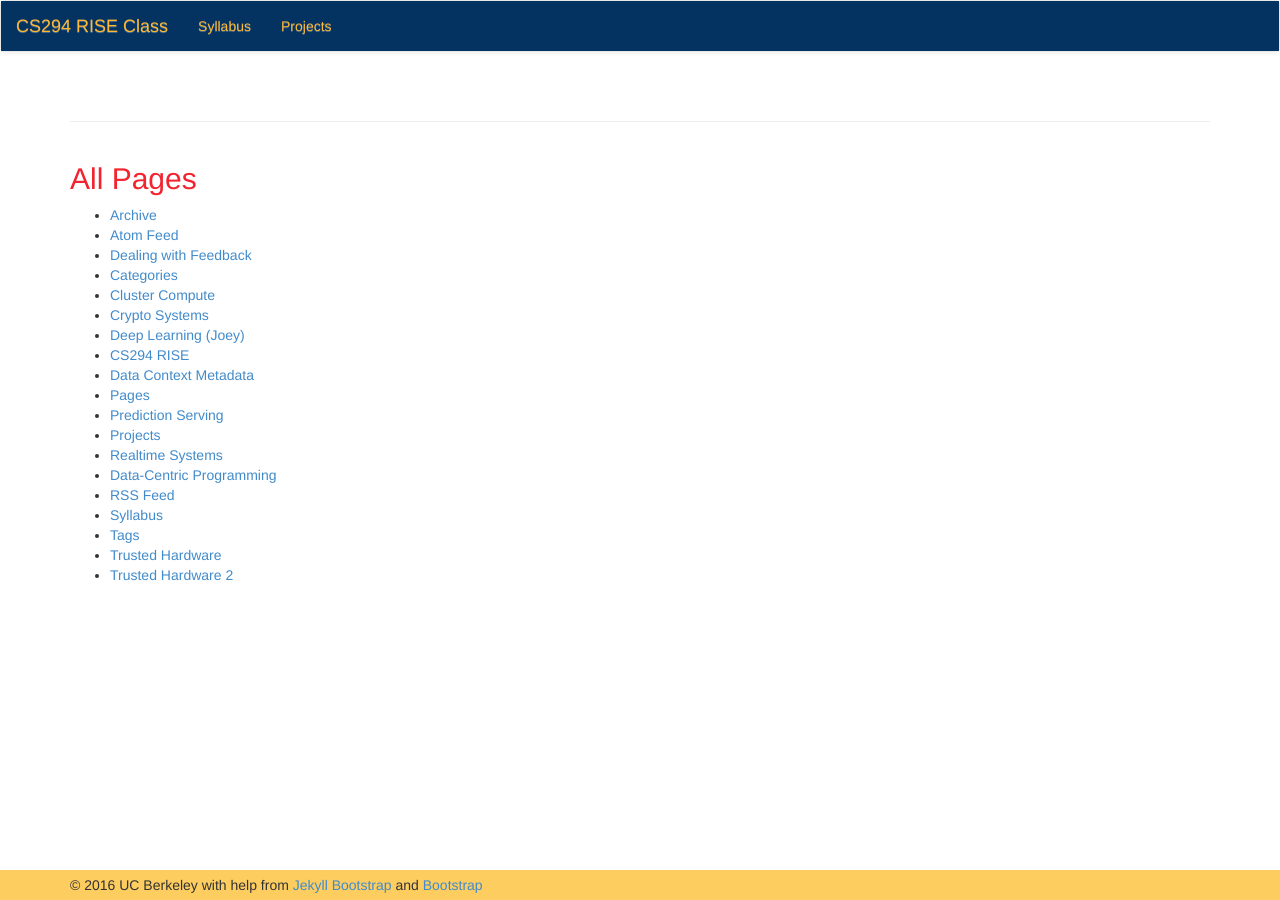
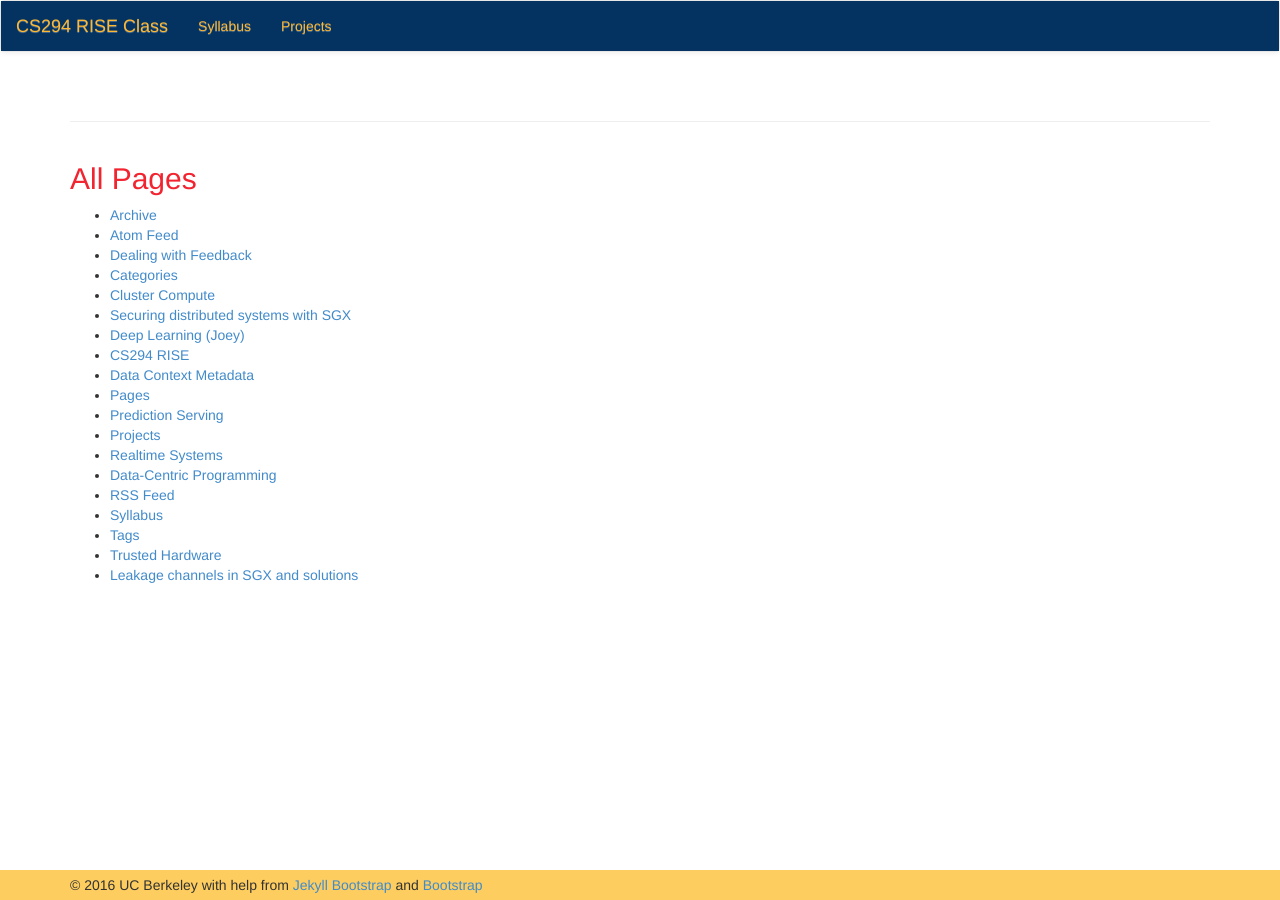
Before and after one commit to ucbrise/cs294-rise-fa16, a Jekyll site: the page built from pages.html, in a window 1280 px wide. Built offline with Jekyll 4.4.1, drawn with Linux system fonts in a browser that asks for light colours; nearby versions of some CDN libraries.

Commit message:
notes on my sections

```diff
--- a/crypto_systems.md
+++ b/crypto_systems.md
@@ -1,7 +1,7 @@
 ---
 layout: page
-title: "Crypto Systems"
-description: "Crypto Systems (Raluca)"
+title: "Securing distributed systems with SGX"
+description: "Securing distributed systems with SGX (Raluca)"
 use_math: true
 ---
 
--- a/trusted_hardware2.md
+++ b/trusted_hardware2.md
@@ -1,7 +1,7 @@
 ---
 layout: page
-title: "Trusted Hardware 2"
-description: "Trusted Hardware 2 (Raluca)"
+title: "Leakage channels in SGX and solutions"
+description: "Leakage channels in SGX and solutions (Raluca)"
 use_math: true
 ---
 
```
